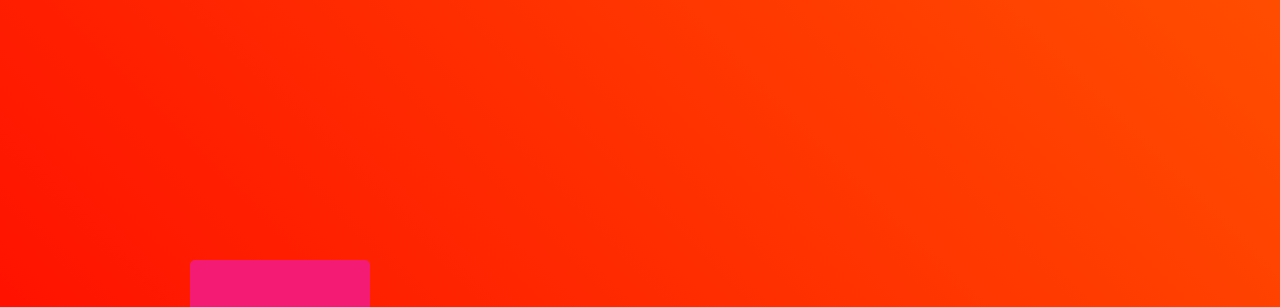
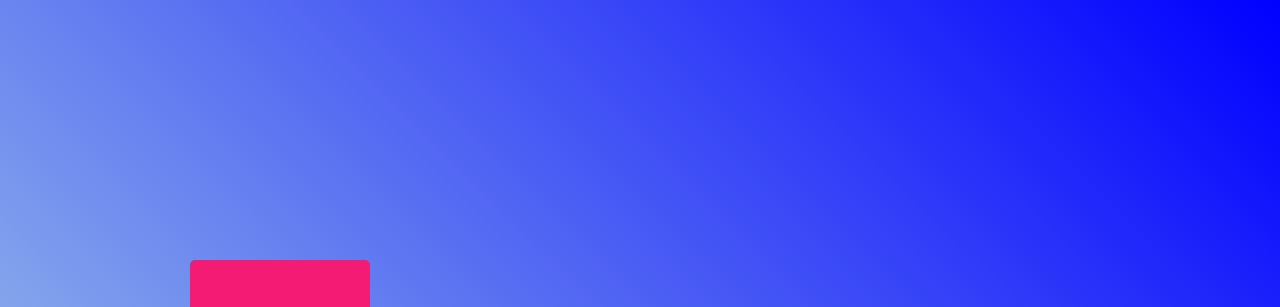
Before and after one commit to Mahlatsek29/digital-clock, a plain HTML site: page index.html in a window 1280 px wide. Shown: the top 307 px of the page. Drawn offline with Linux system fonts and the light colour scheme.

Commit message:
background colour

```diff
--- a/style.css
+++ b/style.css
@@ -8,7 +8,7 @@
 .hero {
     width: 100%;
     min-height: 100vh;
-    background: linear-gradient(45deg, #ff0000, #ff4d00);
+    background: linear-gradient(45deg, lightblue, blue);
     color: #fff;
     position: relative;
 }
```
